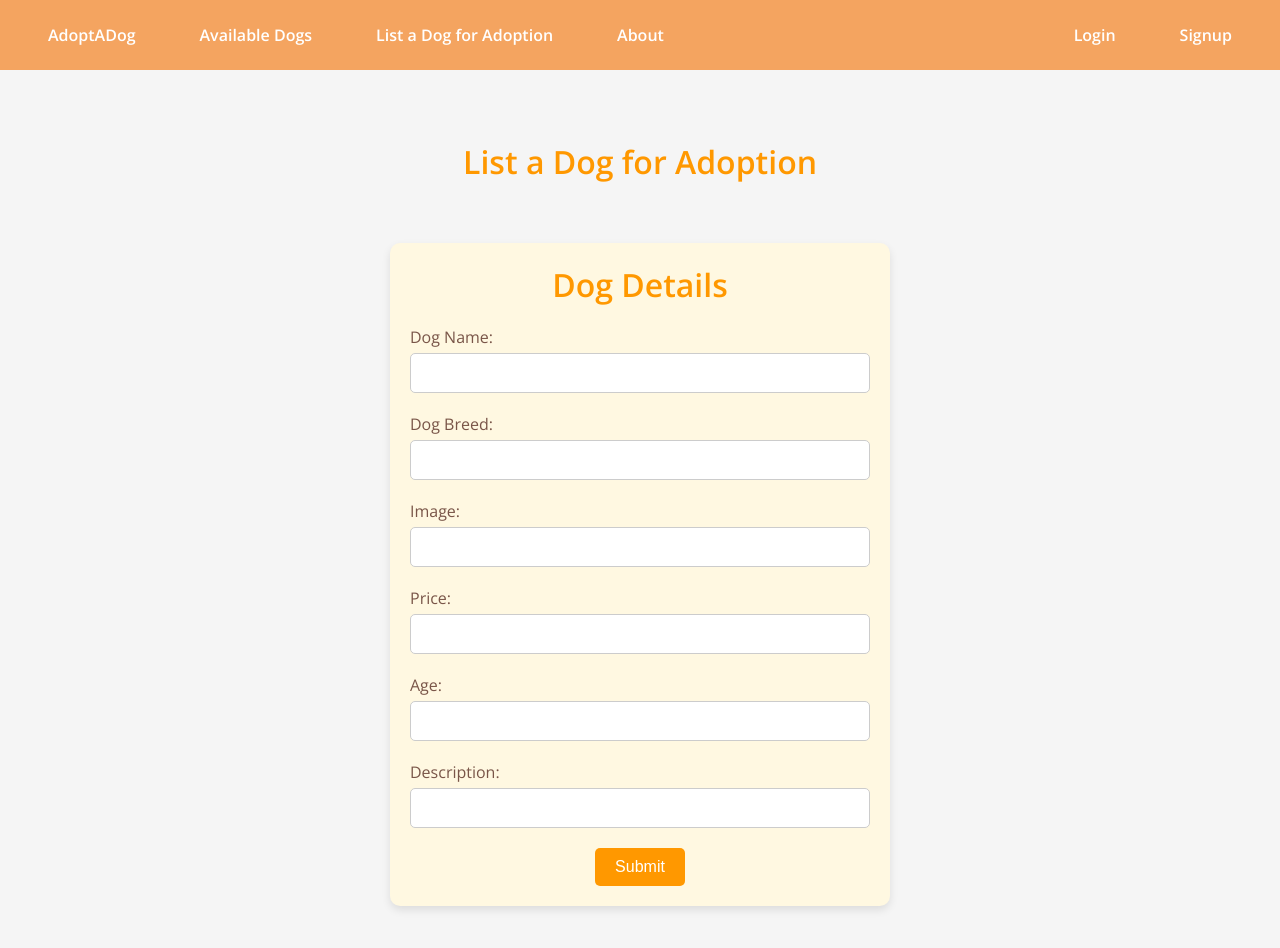
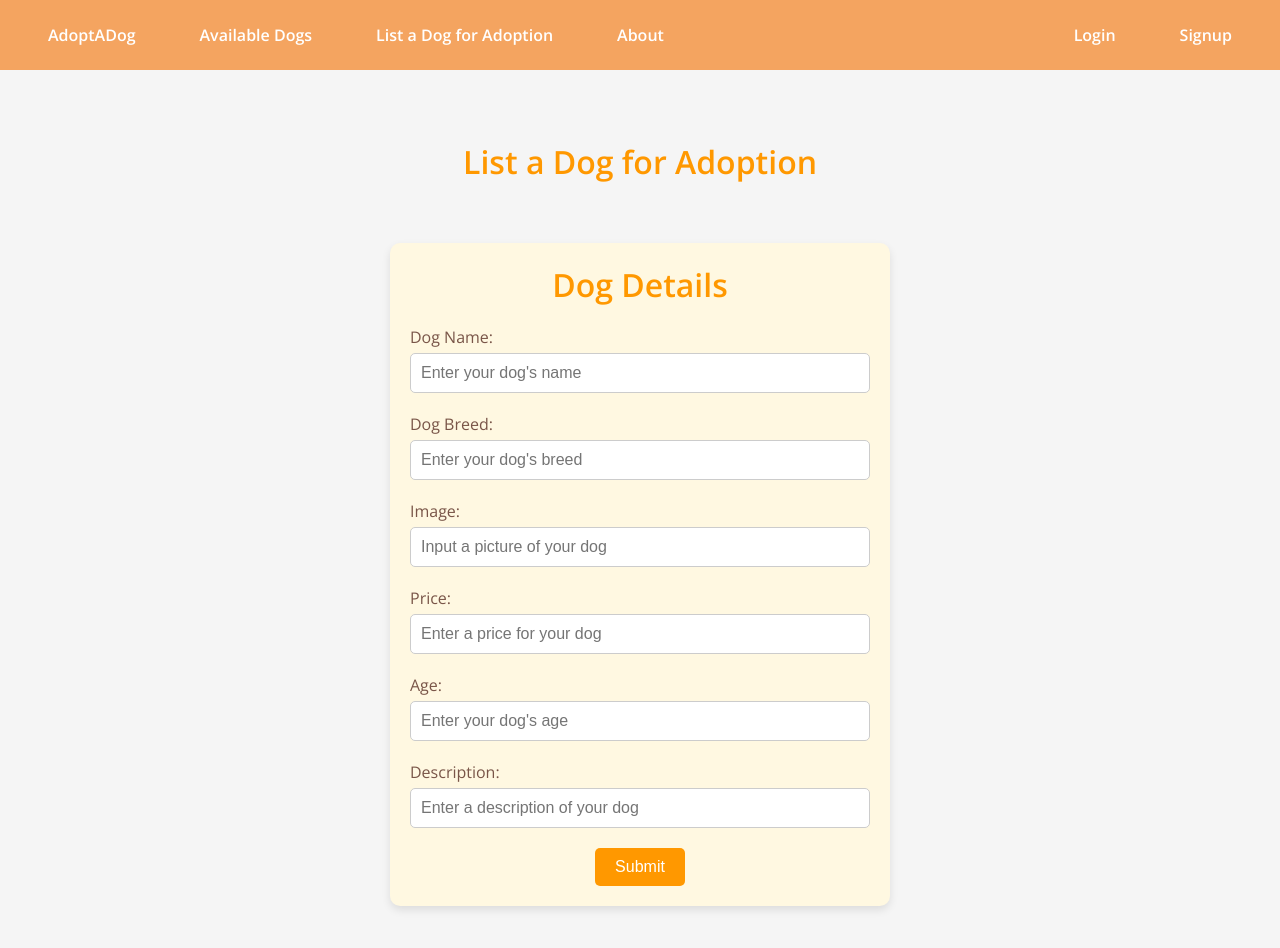
Before and after one commit to asuarez9382/AdoptADog, a React (Create React App) app in the folder client/: page /listdog in a window 1280 px wide. Shown: the top 948 px of the page. Built offline with nearby package versions, Linux system fonts and the light colour scheme; no server answers.

Commit message:
fixes formik problem

```diff
--- a/client/package.json
+++ b/client/package.json
@@ -7,11 +7,13 @@
     "@testing-library/jest-dom": "^5.17.0",
     "@testing-library/react": "^13.4.0",
     "@testing-library/user-event": "^13.5.0",
+    "formik": "^2.2.9",
     "react": "^18.2.0",
     "react-dom": "^18.2.0",
     "react-router-dom": "^6.0.0",
     "react-scripts": "5.0.1",
-    "web-vitals": "^2.1.4"
+    "web-vitals": "^2.1.4",
+    "yup": "^0.32.11"
   },
   "devDependencies": {
     "@babel/plugin-proposal-private-property-in-object":"^7.21.11"
--- a/client/src/components/AppContext.js
+++ b/client/src/components/AppContext.js
@@ -2,6 +2,8 @@ import React, { useState, useEffect } from 'react';
 
 
 const DogContext = React.createContext();
+
+
 
 
 
--- a/client/src/components/DogForm.js
+++ b/client/src/components/DogForm.js
@@ -1,106 +1,93 @@
 import React, { useState, useContext } from "react";
 import { DogContext } from "./AppContext";
-
-
+import { useFormik } from "formik";
+import { formSchema } from "../formSchema";
 
 function DogForm(){
 
-    const { dogList, setDogList } = useContext(DogContext);
-
-    const [formData, setFormData] = useState({
-        name: '',
-        breed: '',
-        price: '',
-        age: '',
-        description: '',
-        image: ''
-        })
-
-    function handleChange(e){
-        const { name, value } = e.target
-        setFormData({
-            ...formData,
-            [name]:value
-        })
-    }
-
-    function handleSubmit(e){
-        e.preventDefault();
-
-        const { name, breed, price, age, description, image } = formData
-
-        setFormData({
-            name: '',
-            breed: '',
-            price: '',
-            age: '',
-            description: '',
-            image: ''
-            })
-
-            fetch('/dogs', {
-                method: 'POST',
-                headers: {
-                    'Content-Type': 'application/json',
-                },
-                body: JSON.stringify({
-                    name: name,
-                    breed: breed,
-                    price: parseInt(price),
-                    age: age,
-                    description: description,
-                    image: image,
-                }),
-            })
-            .then(response => {
-                if (!response.ok) {
-                    throw new Error('Network response was not ok');
-                }
-                return response.json();
-            })
-            .then(data => {
-                console.log('New dog data:', data);
-                return setDogList([...dogList, data])
-
-            })
-            .catch(error => {
-                console.error('Error adding new dog:', error);
-            });
-    }
-
+    const formik = useFormik({
+        initialValues: {
+            name: "",
+            breed: "",
+            image: "",
+            price: "",
+            age: "",
+            description: ""
+        },
+        validationSchema: formSchema,
+        onSubmit: values => {
+            console.log(values);
+        }
+    });
 
     return(
         <div className="dog-form">
             <h1>Dog Details</h1>
-            <form onSubmit={handleSubmit}>
+            <form onSubmit={formik.handleSubmit}>
                 <div className="form-group">
                     <label>Dog Name:</label>
-                    <input type='text' name='name' value={formData.name} onChange={handleChange}/>
+                    <input
+                        placeholder="Enter your dog's name"
+                        type='text'
+                        name='name'
+                        value={formik.values.name}
+                        onChange={formik.handleChange}
+                    />
+                    <p style={{ color: "red" }}> {formik.errors.name}</p>
                 </div>
                 <div className="form-group">
                     <label>Dog Breed:</label>
-                    <input type='text' name='breed' value={formData.breed} onChange={handleChange}/>
+                    <input
+                        placeholder="Enter your dog's breed"
+                        type='text'
+                        name='breed'
+                        value={formik.values.breed}
+                        onChange={formik.handleChange}
+                    />
                 </div>
                 <div className="form-group">
                     <label>Image:</label>
-                    <input type='text' name='image' value={formData.image} onChange={handleChange}/>
+                    <input
+                        placeholder="Input a picture of your dog"
+                        type='text'
+                        name='image'
+                        value={formik.values.image}
+                        onChange={formik.handleChange}
+                    />
                 </div>
                 <div className="form-group">
                     <label>Price:</label>
-                    <input type='number' name='price' value={formData.price} onChange={handleChange}/>
+                    <input
+                        placeholder="Enter a price for your dog"
+                        type='number'
+                        name='price'
+                        value={formik.values.price}
+                        onChange={formik.handleChange}
+                    />
                 </div>
                 <div className="form-group">
                     <label>Age:</label>
-                    <input type='number' name='age' value={formData.age} onChange={handleChange}/>
+                    <input
+                        placeholder="Enter your dog's age"
+                        type='number'
+                        name='age'
+                        value={formik.values.age}
+                        onChange={formik.handleChange}
+                    />
                 </div>
                 <div className="form-group">
                     <label>Description:</label>
-                    <input type='text' name='description' value={formData.description} onChange={handleChange}/>
+                    <input
+                        placeholder="Enter a description of your dog"
+                        type='text'
+                        name='description'
+                        value={formik.values.description}
+                        onChange={formik.handleChange}
+                    />
                 </div>
                 <button type="submit">Submit</button>
             </form>
         </div>
-
     );
 }
 
--- /dev/null
+++ b/client/src/formSchema.js
@@ -0,0 +1,17 @@
+import * as yup from "yup";
+
+const validFileExtensions = ['jpg', 'png', 'jpeg'];
+
+export const formSchema = yup.object().shape({
+    name: yup.string().required("Must enter a name").max(15),
+    breed: yup.string().required("Must enter a breed").max(15),
+    description: yup.string().required("Must enter a description"),
+    /*image: yup.mixed().required("Required")
+        .test("is-valid-type", "Not a valid image type",
+            value => {
+                const extension = value.split(".").pop().toLowerCase();
+                return extension in validFileExtensions;
+            }),*/
+    age: yup.number().positive().integer().required("Must enter age").typeError('Please enter an Integer').max(20),
+    price: yup.number().positive("Price must be positive").integer().required("Must enter age").typeError('Please enter an Integer').min(0, "Minimum price is $0")
+  });
--- a/package.json
+++ /dev/null
@@ -1,6 +0,0 @@
-{
-  "dependencies": {
-    "dog-names": "^3.0.0",
-    "prefix": "^1.0.0"
-  }
-}
```
Also changed, not shown: client/src/extra.js (added, +62 -0 lines).
